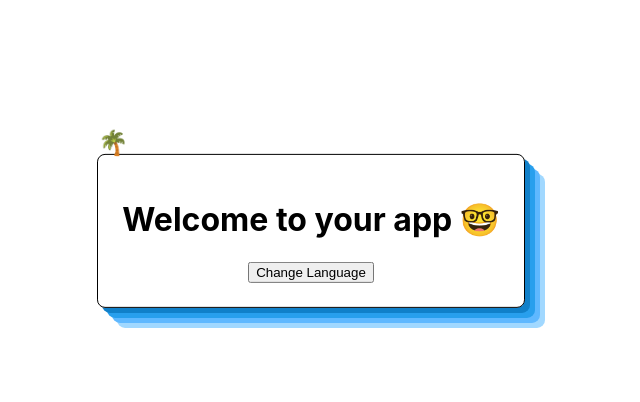
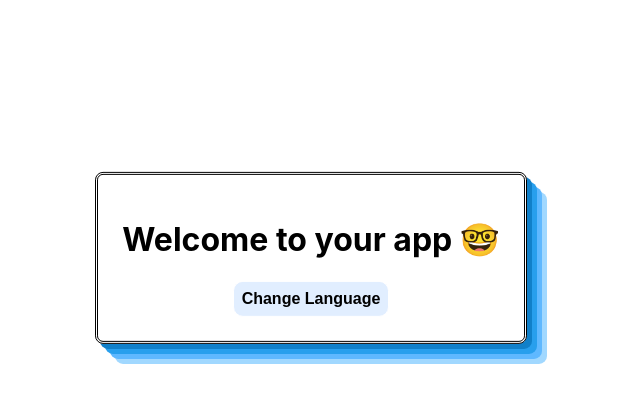
Before and after one commit to BryanAM/portfolio, a React (Create React App) app: page / in a window 1280 px wide. Shown: the top 402 px of the page, without its empty margins (329-969 px from the left). Built offline with nearby package versions, Linux system fonts and the light colour scheme.

Commit message:
animations and styles

```diff
--- a/src/App.jsx
+++ b/src/App.jsx
@@ -22,8 +22,7 @@ function App() {
         <h1>
           {t('common.welcome')}
         </h1>
-        <button type="button" onClick={changeLng}>{t('common.change-lng')}</button>
-        <span className="palm">🌴</span>
+        <button className="change-language-btn" type="button" onClick={changeLng}>{t('common.change-lng')}</button>
       </Card>
     </div>
   );
--- a/src/App.scss
+++ b/src/App.scss
@@ -4,3 +4,19 @@
   align-items: center;
   transform: translateY(100%);
 }
+
+.change-language-btn {
+  background-color: #E1EEFF;
+  border: 1px solid #FFF;
+  padding: 8px;
+  border-radius: 10px;
+  font-size: 16px;
+  font-weight: bold;
+
+  &:hover, &:focus {
+    border: 1px solid #289FED;
+    background-color: #CAE6FF;
+    transition: background-color 300ms ease-in-out;
+    transition: border 300ms ease-in;
+  }
+}
--- a/src/components/Card/card.scss
+++ b/src/components/Card/card.scss
@@ -1,6 +1,6 @@
 .card {
   position: relative;
-  border: 1px solid #000;
+  border: 3px double #000;
   border-radius: 8px;
   box-shadow: 5px 5px 0px 0px #1180c9,
     10px 10px 0px 0px #289FED,
@@ -24,10 +24,3 @@
     5px 5px 15px 5px rgba(0,0,0,0);
   }
 }
-
-.palm{
-  position: absolute;
-  font-size: 24px;
-  top: -27px;
-  left: 0;
-}
```
